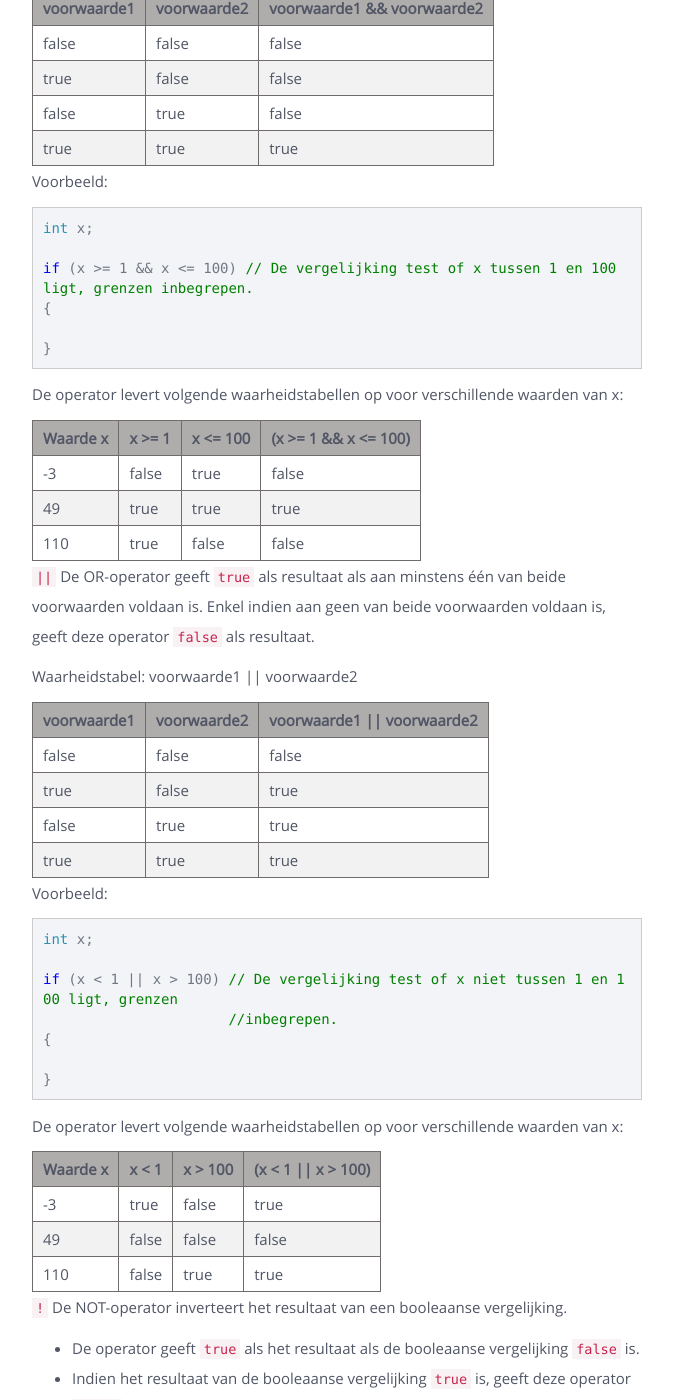
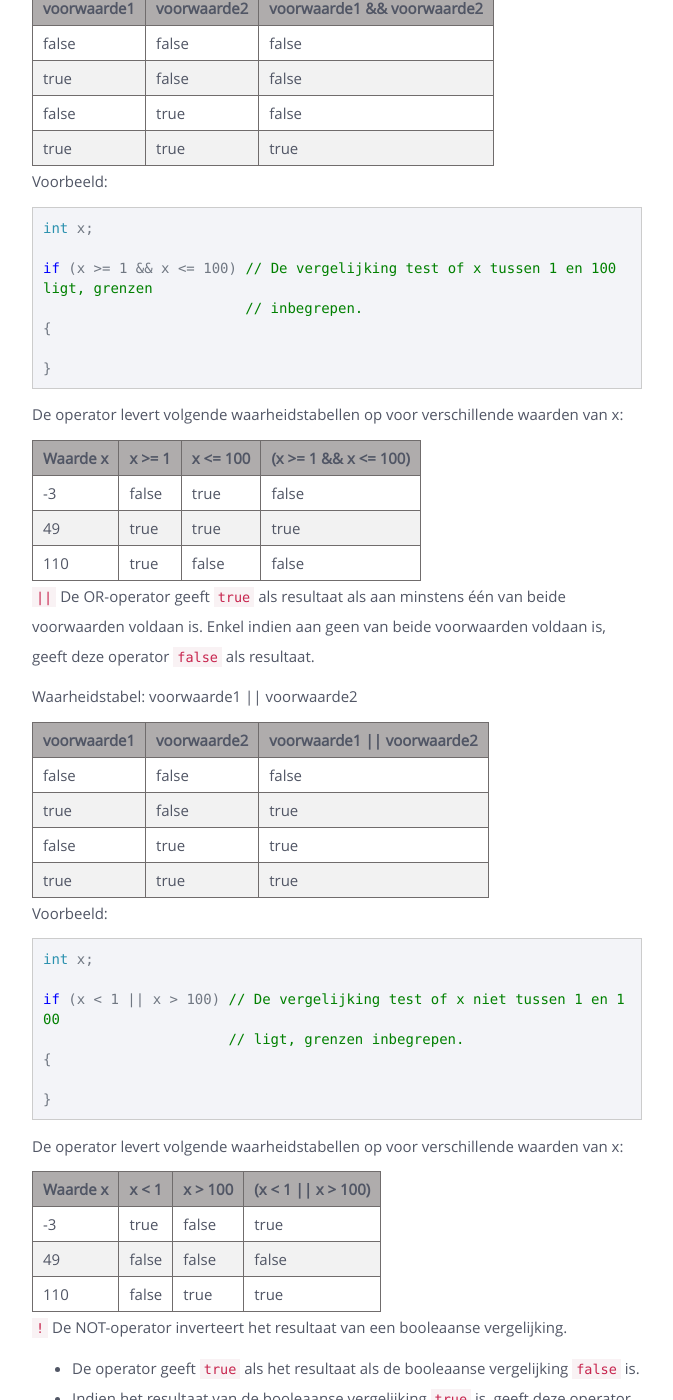
Before and after one commit to sma-it/sma-it.github.io, a Jekyll site: the page built from modules/basics/_posts/2000-01-05-operators_expressions.md, in a window 1280 px wide and 1400 px high, scrolled down 3655 px. Shown: the whole window, without its empty margins (383-1056 px from the left). Built offline with Jekyll 4.4.1, drawn with Linux system fonts in a browser that asks for light colours; nearby versions of some CDN libraries.

Commit message:
Lay-out comments

````diff
--- a/modules/basics/_posts/2000-01-05-operators_expressions.md
+++ b/modules/basics/_posts/2000-01-05-operators_expressions.md
@@ -154,7 +154,8 @@ Voorbeeld:
 ```csharp
 int x;
 
-if (x >= 1 && x <= 100) // De vergelijking test of x tussen 1 en 100 ligt, grenzen inbegrepen.
+if (x >= 1 && x <= 100) // De vergelijking test of x tussen 1 en 100 ligt, grenzen
+                        // inbegrepen.
 {
 
 }
@@ -188,8 +189,8 @@ Voorbeeld:
 ```csharp
 int x;
 
-if (x < 1 || x > 100) // De vergelijking test of x niet tussen 1 en 100 ligt, grenzen
-                      //inbegrepen.
+if (x < 1 || x > 100) // De vergelijking test of x niet tussen 1 en 100
+                      // ligt, grenzen inbegrepen.
 {
 
 }
````
